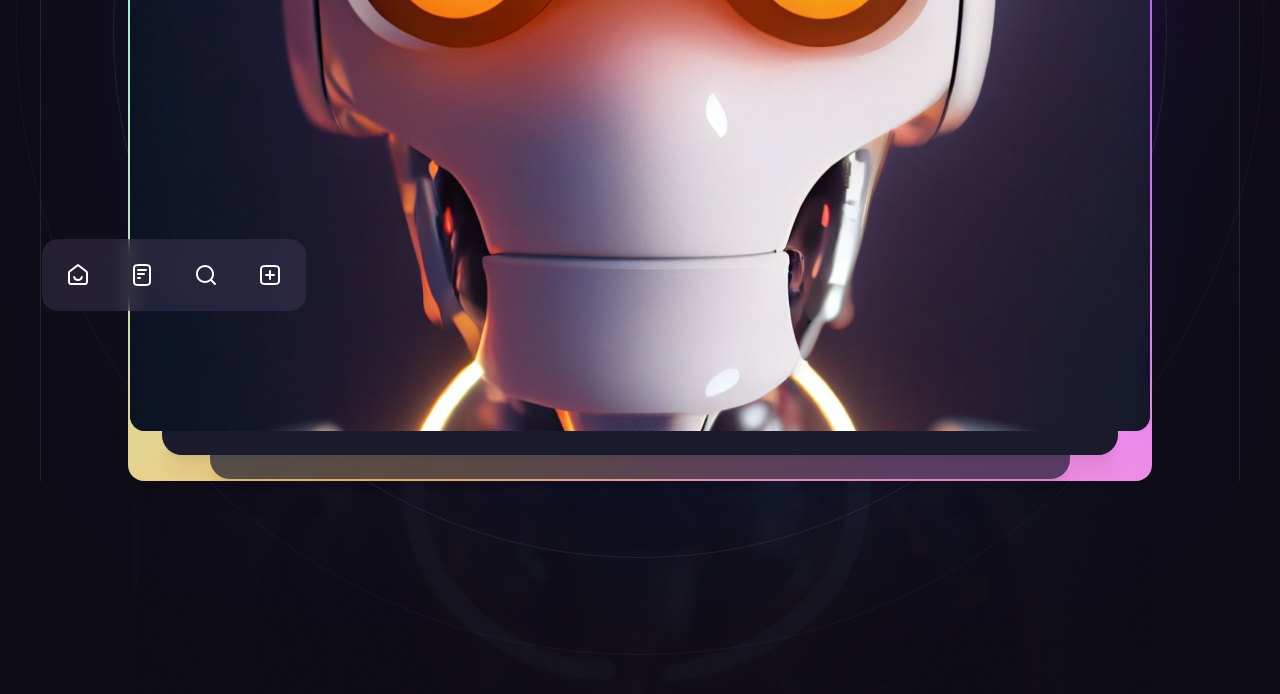
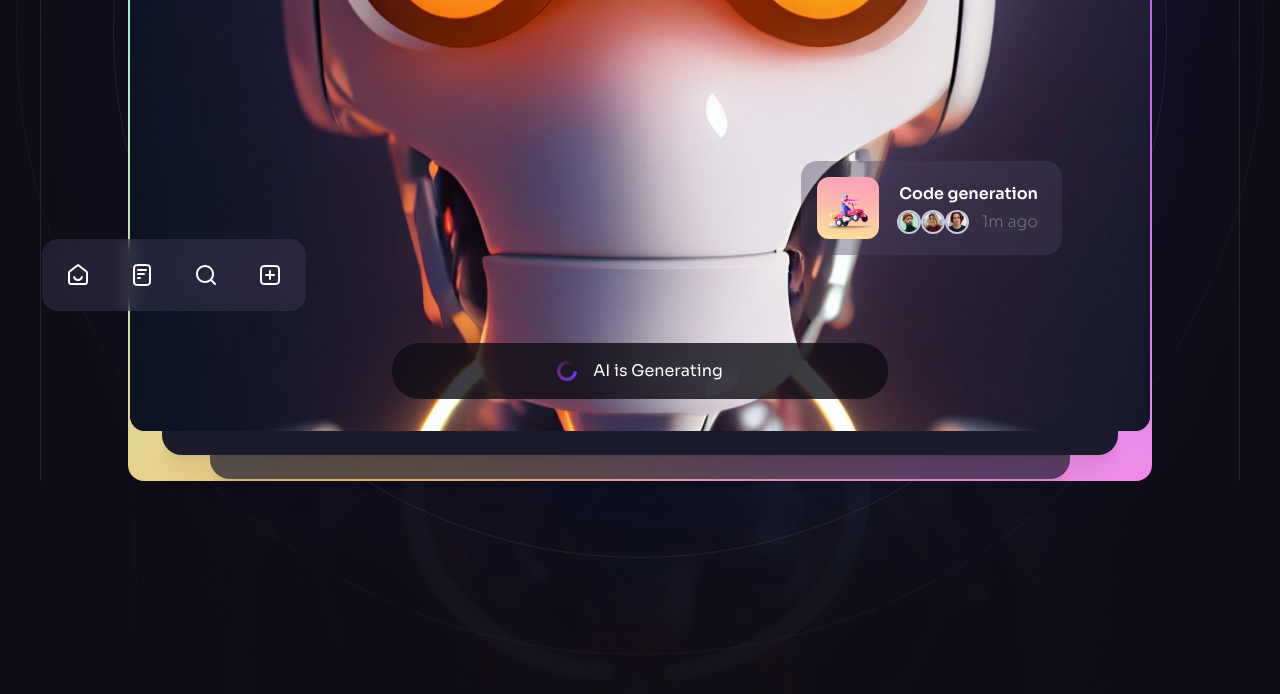
Before and after one commit to HoangDepTraiBoDoiThe/brainwave, a React (Vite) app: page / in a window 1280 px wide. Shown: the part 597-1291 px from the top of the page. Built offline with nearby package versions, Linux system fonts and the light colour scheme.

Commit message:
feature: hero
add notification

```diff
--- a/src/components/Hero.jsx
+++ b/src/components/Hero.jsx
@@ -1,10 +1,12 @@
 import { ScrollParallax } from "react-just-parallax";
 import { curve, heroBackground, robot } from "../assets";
 import { BackgroundCircles, Gradient } from "./design/Hero";
+import { Notification } from "./";
 import Button from "./Button";
 import Section from "./Section";
 import { useRef } from "react";
 import { heroIcons } from "../constants";
+import Generating from "./Generating";
 
 const Hero = () => {
   const parallaxRef = useRef(null);
@@ -53,6 +55,8 @@
                   height={490}
                   alt="AI"
                 />
+                <Generating className="absolute left-4 right-4 bottom-5 md:left-1/2 md:right-auto md:bottom-8 md:w-[31rem] md:-translate-x-1/2" />
+
                 <ScrollParallax isAbsolutelyPositioned>
                   <ul className="hidden absolute -left-[5.5rem] bottom-[7.5rem] px-1 py-1 bg-n-9/40 backdrop-blur border-n-1/10 rounded-2xl xl:flex">
                     {heroIcons.map((icon, index) => (
@@ -61,6 +65,16 @@
                       </li>
                     ))}
                   </ul>
+                </ScrollParallax>
+                <ScrollParallax isAbsolutelyPositioned>
+                  <Notification
+                    className={
+                      "hidden absolute right-[5.5rem] bottom-[11rem] xl:flex"
+                    }
+                    title={"Code generation"}
+                  >
+                    Notification
+                  </Notification>
                 </ScrollParallax>
               </div>
             </div>
--- /dev/null
+++ b/src/components/Notification.jsx
@@ -0,0 +1,42 @@
+import { notification1 } from "../assets";
+import { notificationImages } from "../constants";
+
+const Notification = ({ className, title }) => {
+  return (
+    <div
+      className={`${className} flex items-center  p-4 pr-6 bg-n-9/40 backdrop:blur border-n-1/10 rounded-2xl gap-5`}
+    >
+      <img
+        src={notification1}
+        width={62}
+        height={62}
+        alt="image"
+        className="rounded-xl"
+      />
+      <div className="flex-1">
+        <h6 className="mb-1 font-semibold text-base">{title}</h6>
+        <div className="flex items-center justify-between">
+          <ul className="flex -m-0.5">
+            {notificationImages.map((img, index) => (
+              <li
+                key={index}
+                className="flex w-6 h-6 border-2 border-n-2 rounded-full overflow-hidden"
+              >
+                <img
+                  src={img}
+                  className="w-full"
+                  width={20}
+                  height={20}
+                  alt="item"
+                />
+              </li>
+            ))}
+          </ul>
+          <div className="body-2 text-n-13">1m ago</div>
+        </div>
+      </div>
+    </div>
+  );
+};
+
+export default Notification;
--- a/src/components/index.js
+++ b/src/components/index.js
@@ -1 +1,5 @@
-export { default as Button } from "./Button";
+import Button from "./Button";
+import Generating from "./Generating";
+import Notification from "./Notification";
+
+export { Button, Generating, Notification };
```
